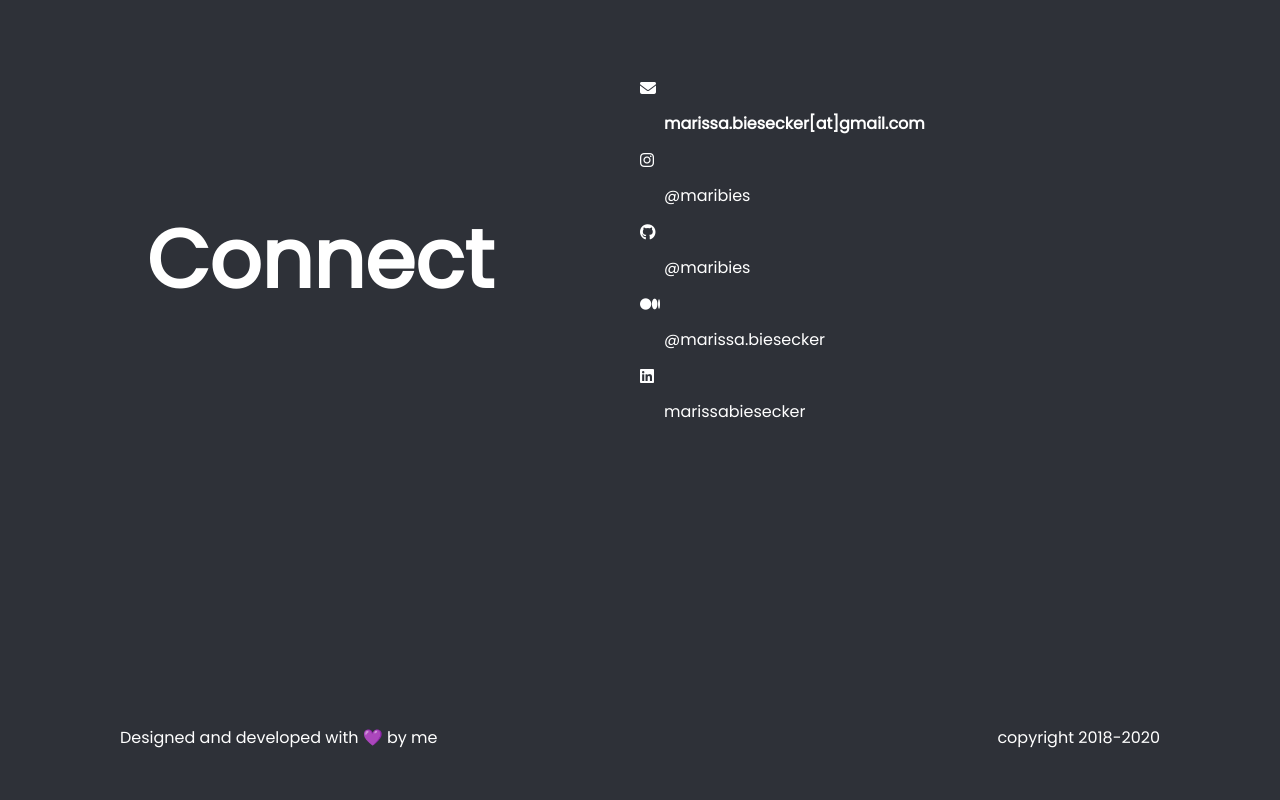
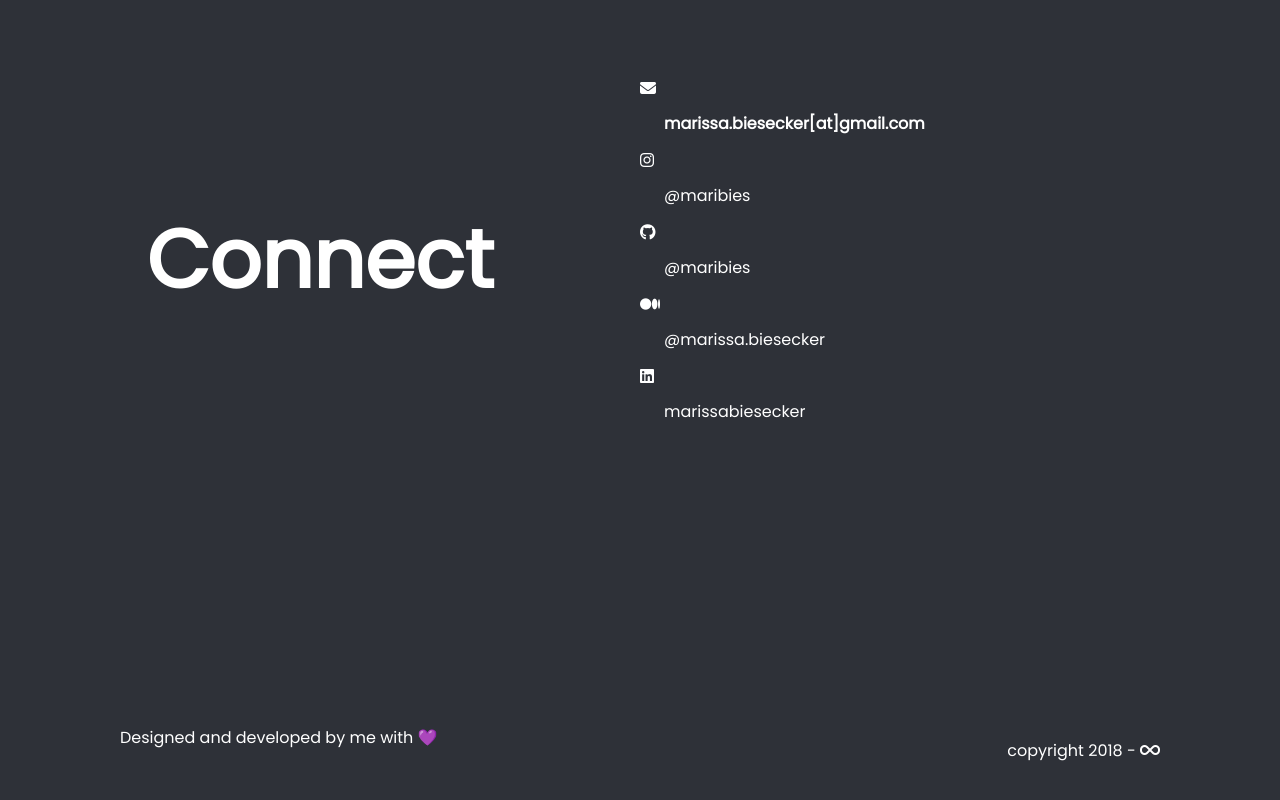
Before and after one commit to maribies/site-personal, a Next.js app: page / in a window 1280 px wide. Shown: the part 3258-4058 px from the top of the page. Built offline with nearby package versions, Linux system fonts and the light colour scheme; a web font is replaced by a local one.

Commit message:
Update footer dates

```diff
--- a/Components/Footer/Footer.js
+++ b/Components/Footer/Footer.js
@@ -36,9 +36,8 @@ const Text = styled(P)`
 export const Footer = () => {
   return (
     <Container>
-      <Text>Designed and developed with  💜 by me</Text>
-
-      <Text>copyright 2018-2020</Text>
+      <Text>Designed and developed by me with 💜</Text>
+      <Text>copyright 2018 - <p class="fa fa-infinity"></p></Text>
     </Container>
   )
 }
```
